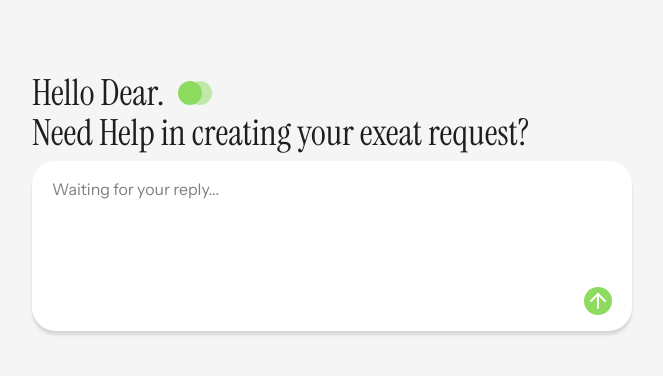
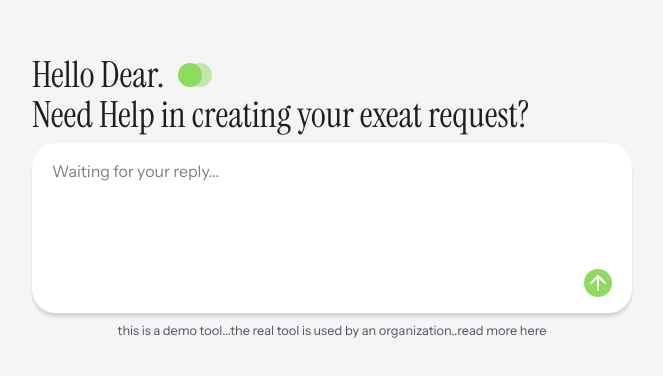
Before and after one commit to KeshiEmmanuel/exithelper, a Next.js app: page / in a window 1280 px wide. Shown: the part 198-574 px from the top of the page, without its empty margins (308-971 px from the left). Built offline with nearby package versions, Linux system fonts and the light colour scheme.

Commit message:
added....a lil warning

```diff
--- a/app/components/ChatInterface.tsx
+++ b/app/components/ChatInterface.tsx
@@ -214,10 +214,6 @@ function ActiveChat({ threadId, firstMessage, onReset }: ActiveChatProps) {
         onSend={handleSend}
         disabled={isLoading}
       />
-      <small className="text-center text-gray-600  py-2">
-        this is a demo tool...the real tool is used by an organization..read
-        more here
-      </small>
     </>
   );
 }
@@ -293,6 +289,10 @@ export default function ChatInterface() {
           </main>
 
           <ChatInput value={input} onChange={setInput} onSend={startSession} />
+          <small className="text-center text-gray-600 font-instrument  py-2">
+            this is a demo tool...the real tool is used by an organization..read
+            more here
+          </small>
         </>
       )}
     </div>
```
